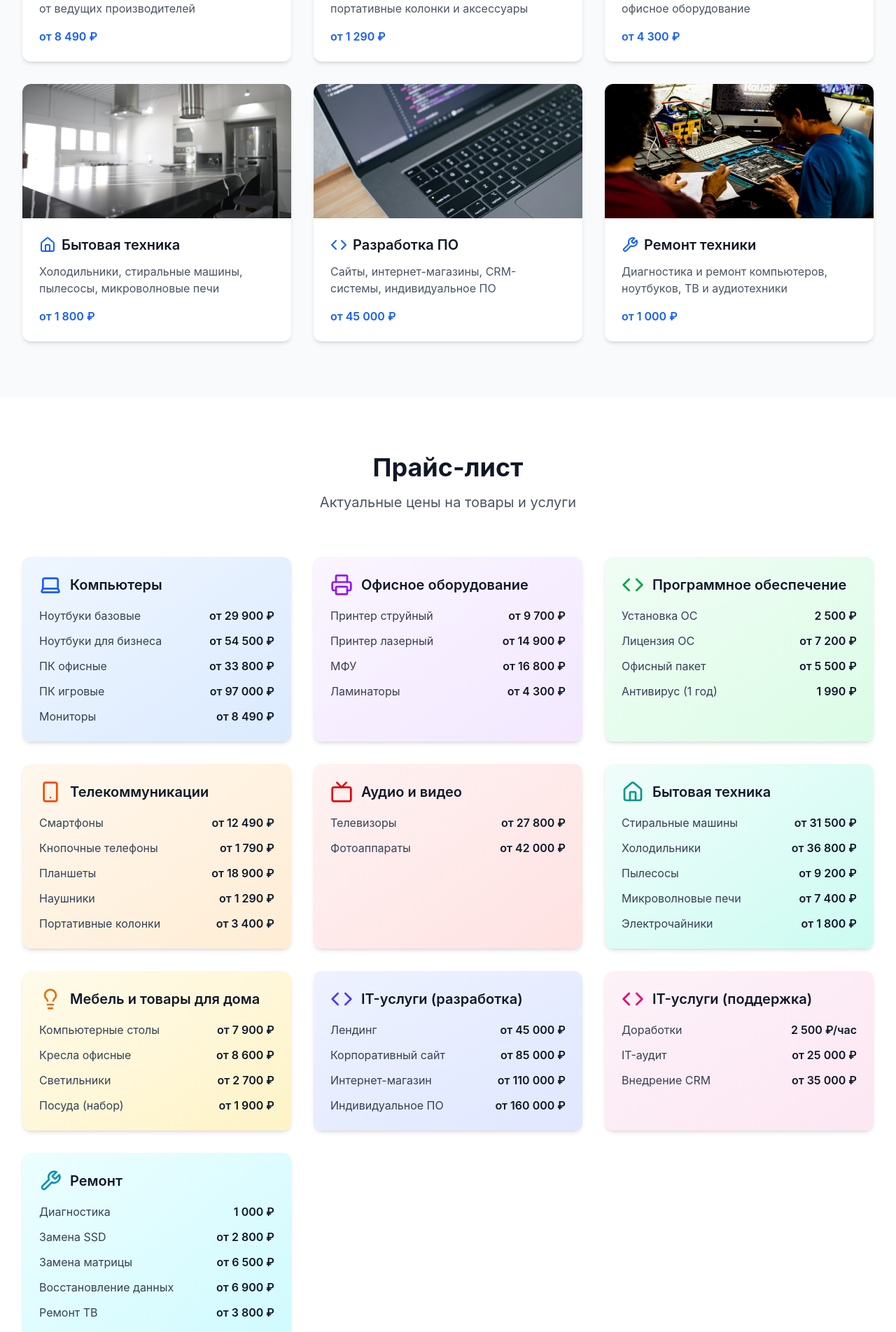
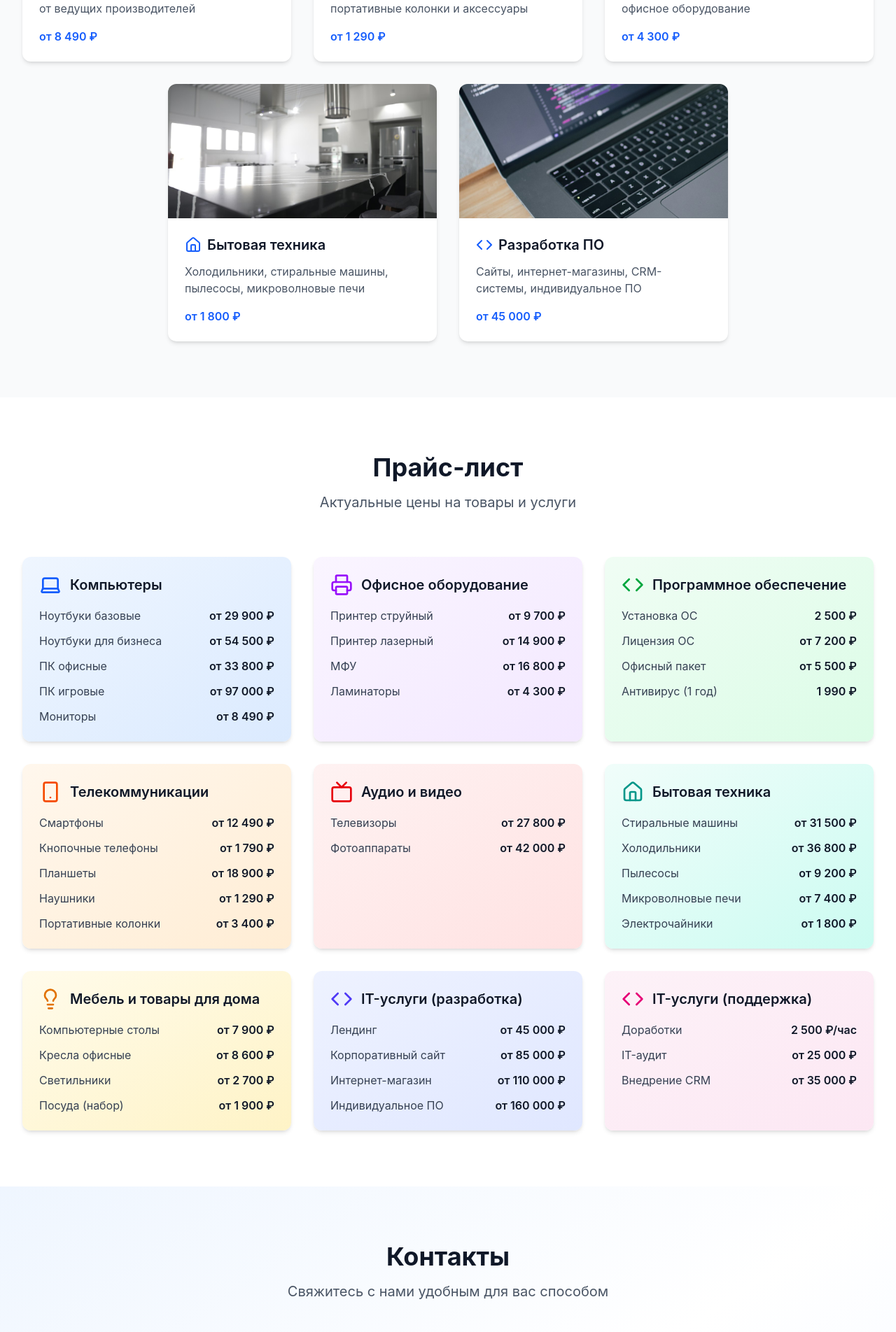
Before and after one commit to 05ru/spa_ismailov, a React (Vite) app: page / in a window 1280 px wide. Shown: the part 1801-3705 px from the top of the page at 70% size. Built offline with nearby package versions, Linux system fonts and the light colour scheme.

Commit message:
Удалить ремонт из услуг и прайс-листа

```diff
--- a/src/app/App.tsx
+++ b/src/app/App.tsx
@@ -2,7 +2,6 @@ import { useState } from "react";
 import { motion } from "motion/react";
 import computerEquipmentImage from "../assets/computer-equipment.jpg";
 import developmentImage from "../assets/development.jpg";
-import equipmentRepairImage from "../assets/equipment-repair.jpg";
 import householdAppliancesImage from "../assets/household-appliances.jpg";
 import officeEquipmentImage from "../assets/office-equipment.jpg";
 import phonesAndGadgetsImage from "../assets/phones-and-gadgets.jpg";
@@ -262,14 +261,14 @@ export default function App() {
             <p className="text-xl text-gray-600">Полный спектр решений для вашего бизнеса</p>
           </motion.div>
 
-          <div className="grid md:grid-cols-2 lg:grid-cols-3 gap-8">
+          <div className="flex flex-wrap justify-center gap-8">
             {/* Service 1 */}
             <motion.div
               initial={{ opacity: 0, scale: 0.9 }}
               whileInView={{ opacity: 1, scale: 1 }}
               transition={{ duration: 0.5 }}
               viewport={{ once: true }}
-              className="bg-white rounded-xl overflow-hidden shadow-md hover:shadow-xl transition"
+              className="w-full md:w-[calc(50%-1rem)] xl:w-[calc((100%-4rem)/3)] bg-white rounded-xl overflow-hidden shadow-md hover:shadow-xl transition"
             >
               <img
                 src={computerEquipmentImage}
@@ -294,7 +293,7 @@ export default function App() {
               whileInView={{ opacity: 1, scale: 1 }}
               transition={{ duration: 0.5, delay: 0.1 }}
               viewport={{ once: true }}
-              className="bg-white rounded-xl overflow-hidden shadow-md hover:shadow-xl transition"
+              className="w-full md:w-[calc(50%-1rem)] xl:w-[calc((100%-4rem)/3)] bg-white rounded-xl overflow-hidden shadow-md hover:shadow-xl transition"
             >
               <img
                 src={phonesAndGadgetsImage}
@@ -319,7 +318,7 @@ export default function App() {
               whileInView={{ opacity: 1, scale: 1 }}
               transition={{ duration: 0.5, delay: 0.2 }}
               viewport={{ once: true }}
-              className="bg-white rounded-xl overflow-hidden shadow-md hover:shadow-xl transition"
+              className="w-full md:w-[calc(50%-1rem)] xl:w-[calc((100%-4rem)/3)] bg-white rounded-xl overflow-hidden shadow-md hover:shadow-xl transition"
             >
               <img
                 src={officeEquipmentImage}
@@ -344,7 +343,7 @@ export default function App() {
               whileInView={{ opacity: 1, scale: 1 }}
               transition={{ duration: 0.5, delay: 0.3 }}
               viewport={{ once: true }}
-              className="bg-white rounded-xl overflow-hidden shadow-md hover:shadow-xl transition"
+              className="w-full md:w-[calc(50%-1rem)] xl:w-[calc((100%-4rem)/3)] bg-white rounded-xl overflow-hidden shadow-md hover:shadow-xl transition"
             >
               <img
                 src={householdAppliancesImage}
@@ -369,7 +368,7 @@ export default function App() {
               whileInView={{ opacity: 1, scale: 1 }}
               transition={{ duration: 0.5, delay: 0.4 }}
               viewport={{ once: true }}
-              className="bg-white rounded-xl overflow-hidden shadow-md hover:shadow-xl transition"
+              className="w-full md:w-[calc(50%-1rem)] xl:w-[calc((100%-4rem)/3)] bg-white rounded-xl overflow-hidden shadow-md hover:shadow-xl transition"
             >
               <img
                 src={developmentImage}
@@ -388,30 +387,6 @@ export default function App() {
               </div>
             </motion.div>
 
-            {/* Service 6 */}
-            <motion.div
-              initial={{ opacity: 0, scale: 0.9 }}
-              whileInView={{ opacity: 1, scale: 1 }}
-              transition={{ duration: 0.5, delay: 0.5 }}
-              viewport={{ once: true }}
-              className="bg-white rounded-xl overflow-hidden shadow-md hover:shadow-xl transition"
-            >
-              <img
-                src={equipmentRepairImage}
-                alt="Ремонт техники"
-                className="w-full h-48 object-cover"
-              />
-              <div className="p-6">
-                <div className="flex items-center mb-3">
-                  <Wrench className="w-6 h-6 text-blue-600 mr-2" />
-                  <h3 className="text-xl font-semibold text-gray-900">Ремонт техники</h3>
-                </div>
-                <p className="text-gray-600 mb-4">
-                  Диагностика и ремонт компьютеров, ноутбуков, ТВ и аудиотехники
-                </p>
-                <p className="text-blue-600 font-semibold">от 1 000 ₽</p>
-              </div>
-            </motion.div>
           </div>
         </div>
       </section>
@@ -719,45 +694,6 @@ export default function App() {
               </div>
             </motion.div>
 
-            {/* Repair Services */}
-            <motion.div
-              initial={{ opacity: 0, y: 30 }}
-              whileInView={{ opacity: 1, y: 0 }}
-              transition={{ duration: 0.5, delay: 0.9 }}
-              viewport={{ once: true }}
-              className="bg-gradient-to-br from-cyan-50 to-cyan-100 rounded-xl p-6 shadow-md"
-            >
-              <div className="flex items-center mb-4">
-                <Wrench className="w-8 h-8 text-cyan-600 mr-3" />
-                <h3 className="text-xl font-semibold text-gray-900">Ремонт</h3>
-              </div>
-              <div className="space-y-3">
-                <div className="flex justify-between">
-                  <span className="text-gray-700">Диагностика</span>
-                  <span className="font-semibold text-gray-900">1 000 ₽</span>
-                </div>
-                <div className="flex justify-between">
-                  <span className="text-gray-700">Замена SSD</span>
-                  <span className="font-semibold text-gray-900">от 2 800 ₽</span>
-                </div>
-                <div className="flex justify-between">
-                  <span className="text-gray-700">Замена матрицы</span>
-                  <span className="font-semibold text-gray-900">от 6 500 ₽</span>
-                </div>
-                <div className="flex justify-between">
-                  <span className="text-gray-700">Восстановление данных</span>
-                  <span className="font-semibold text-gray-900">от 6 900 ₽</span>
-                </div>
-                <div className="flex justify-between">
-                  <span className="text-gray-700">Ремонт ТВ</span>
-                  <span className="font-semibold text-gray-900">от 3 800 ₽</span>
-                </div>
-                <div className="flex justify-between">
-                  <span className="text-gray-700">Ремонт аудиотехники</span>
-                  <span className="font-semibold text-gray-900">от 2 900 ₽</span>
-                </div>
-              </div>
-            </motion.div>
           </div>
         </div>
       </section>
```
